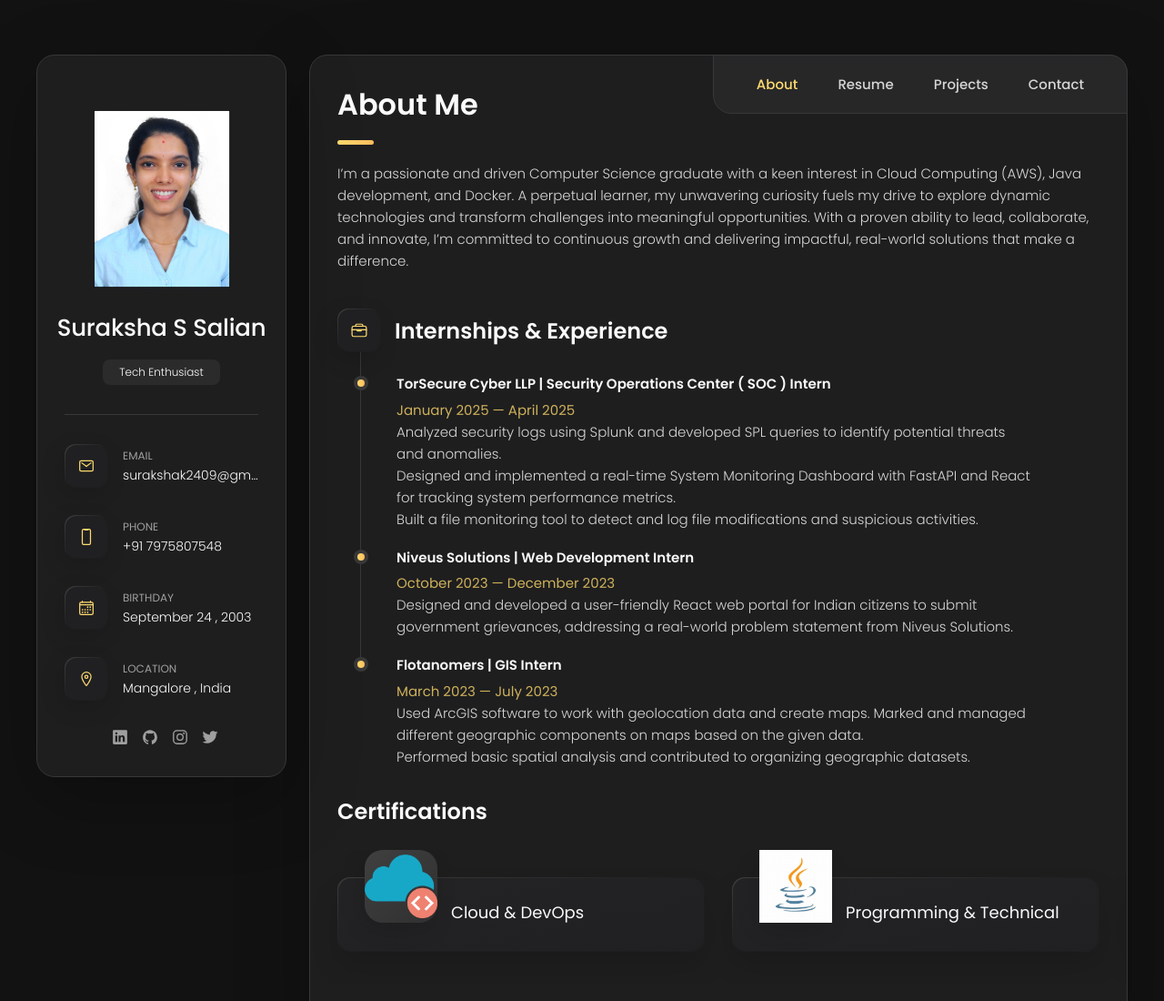
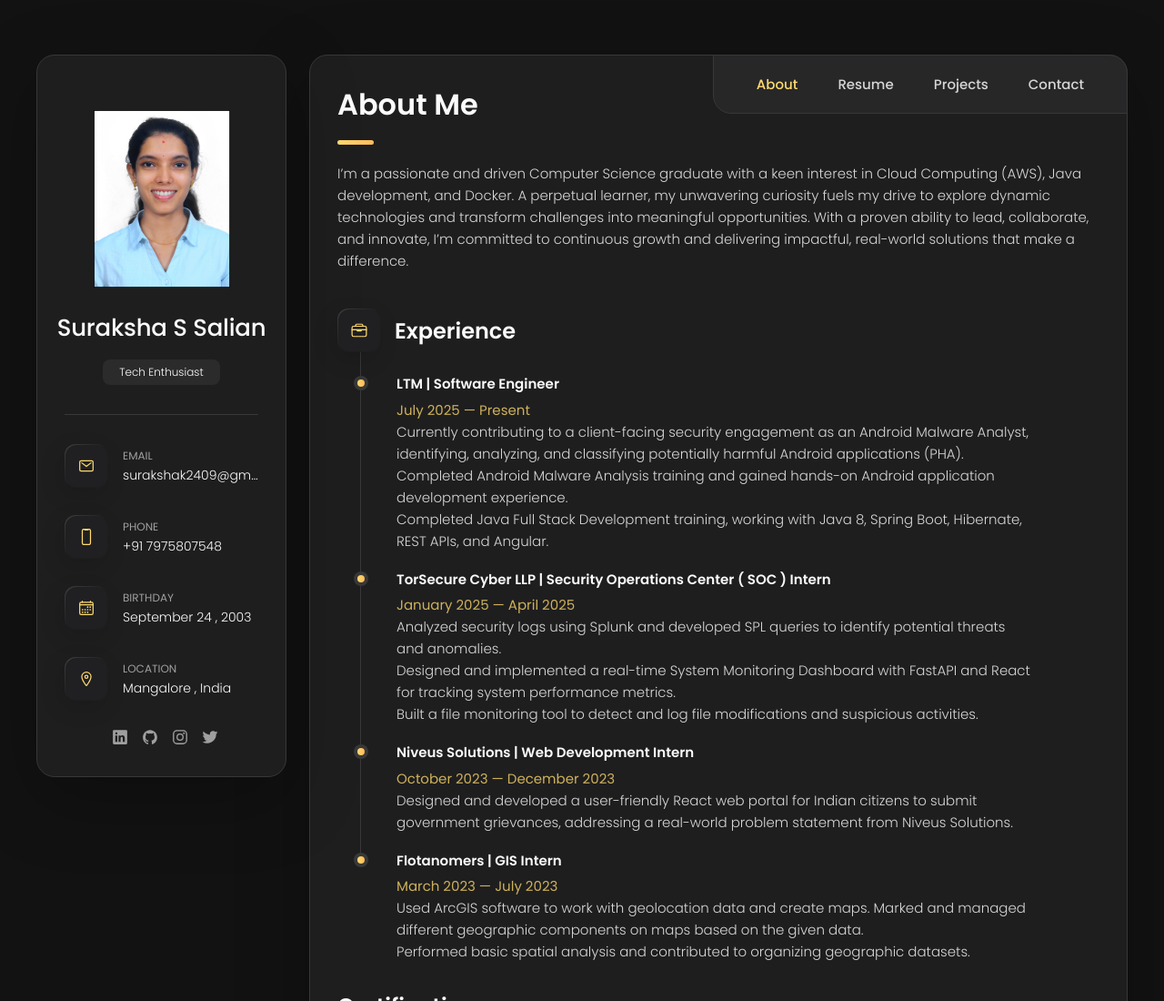
Before and after one commit to suraksha0244/suraksha0244.github.io, a plain HTML site: page index.html in a window 1280 px wide. Shown: the top 1100 px of the page at 91% size. Drawn offline with nearby package versions, Linux system fonts and the light colour scheme.

Commit message:
Current update

```diff
--- a/index.html
+++ b/index.html
@@ -326,10 +326,26 @@
       <ion-icon name="briefcase-outline"></ion-icon>
     </div>
 
-    <h3 class="h3">Internships & Experience </h3>
+    <h3 class="h3">Experience </h3>
   </div>
 
   <ol class="timeline-list">
+
+        <li class="timeline-item">
+
+      <h4 class="h4 timeline-item-title">LTM | Software Engineer</h4>
+
+      <span>July 2025 — Present</span>
+
+      <p class="timeline-text">
+        Currently contributing to a client-facing security engagement as an Android Malware Analyst, identifying, analyzing, and classifying potentially harmful Android applications (PHA).<br>
+
+        Completed Android Malware Analysis training and gained hands-on Android application development experience.<br>
+
+        Completed Java Full Stack Development training, working with Java 8, Spring Boot, Hibernate, REST APIs, and Angular.
+      </p>
+
+    </li>
 
     <li class="timeline-item">
 
```
